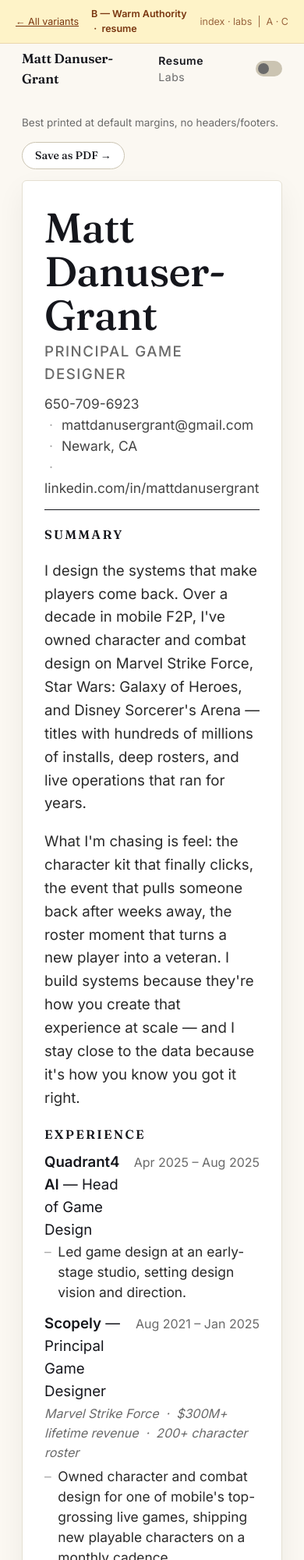
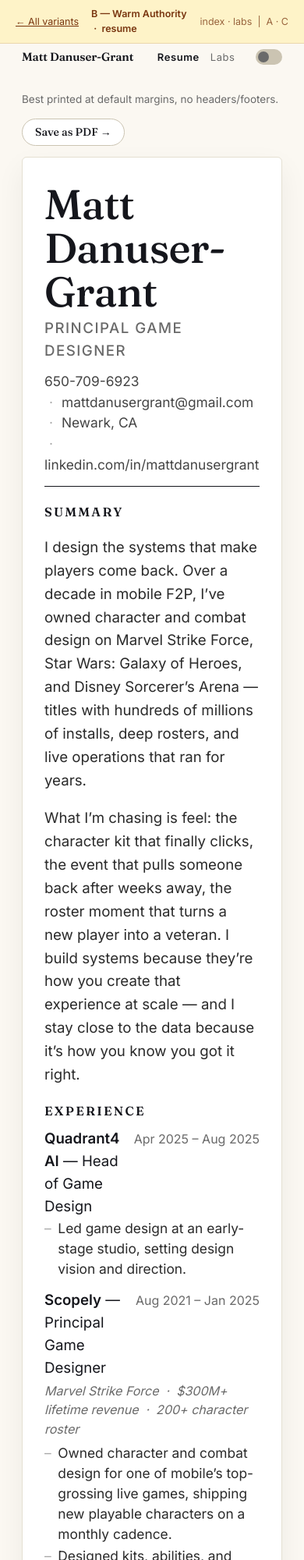
Before and after one commit to mattdanusergrant/mattdanusergrant, a plain HTML site: page variants/b-resume.html in a window 390 px wide. Shown: the top 2000 px of the page at 78% size. Drawn offline with Linux system fonts and the light colour scheme.

Commit message:
Builder: apply mobile nav fixes to variant resume pages

```diff
--- a/variants/b-resume.html
+++ b/variants/b-resume.html
@@ -20,7 +20,8 @@
   a{color:inherit;text-decoration:none}
   .site-wrap{max-width:960px;margin:0 auto;padding:0 28px}
   .nav{display:flex;justify-content:space-between;align-items:center;padding:24px 0 0;font-size:14px;color:var(--muted);letter-spacing:.04em}
-  .nav .brand{font-family:'Fraunces',serif;font-weight:600;font-size:17px;color:var(--ink);letter-spacing:-0.01em}
+  .nav .brand{font-family:'Fraunces',serif;font-weight:600;font-size:clamp(13px,3.8vw,17px);color:var(--ink);letter-spacing:-0.01em;white-space:nowrap}
+  .nav .links{display:flex;align-items:center;white-space:nowrap}
   .nav .links a{margin-left:22px;transition:color .15s}
   .nav .links a:hover{color:var(--ink)}
   .nav .links a.active{color:var(--ink);font-weight:600}
@@ -58,6 +59,7 @@
   .foot{margin:72px 0 0;padding-top:28px;border-top:1px solid var(--line);display:flex;justify-content:space-between;flex-wrap:wrap;gap:14px;color:var(--muted);font-size:14px}
   .foot a{color:var(--ink-2);border-bottom:1px solid transparent;transition:border-color .15s}
   .foot a:hover{border-color:var(--ink-2)}
+  @media (max-width:480px){.nav .links a{margin-left:14px;font-size:13px}.theme-toggle{margin-left:10px}}
   @media screen{.sheet{font-size:14pt}.r-header h1{font-size:40pt}.r-header .tagline{font-size:14pt}.contact{font-size:13pt}.section-label{font-size:12pt}.summary,.company,.job-title{font-size:14pt}.dates,.game-credit,.qa-titles{font-size:12pt}ul.bullets li{font-size:13pt}}
   @media print{@page{margin:.55in .7in;size:letter}:root,[data-theme="dark"]{--ink:#000;--ink-2:#222;--muted:#555;--line:#ddd;--line-2:#ccc;--bg:#fff;--paper:#fff}body{background:#fff;color:#000;font-size:10pt}.site-wrap{max-width:none;padding:0;margin:0}.nav,.print-hint,.foot,.no-print{display:none !important}.sheet{background:transparent;border:none;border-radius:0;padding:0;box-shadow:none}.job,.no-break{page-break-inside:avoid}a{color:inherit;text-decoration:none}}
 </style>
@@ -106,8 +108,8 @@
 
     <div class="section-label">Summary</div>
     <div class="summary no-break">
-      <p>I design the systems that make players come back. Over a decade in mobile F2P, I've owned character and combat design on Marvel Strike Force, Star Wars: Galaxy of Heroes, and Disney Sorcerer's Arena — titles with hundreds of millions of installs, deep rosters, and live operations that ran for years.</p>
-      <p>What I'm chasing is feel: the character kit that finally clicks, the event that pulls someone back after weeks away, the roster moment that turns a new player into a veteran. I build systems because they're how you create that experience at scale — and I stay close to the data because it's how you know you got it right.</p>
+      <p>I design the systems that make players come back. Over a decade in mobile F2P, I’ve owned character and combat design on Marvel Strike Force, Star Wars: Galaxy of Heroes, and Disney Sorcerer’s Arena — titles with hundreds of millions of installs, deep rosters, and live operations that ran for years.</p>
+      <p>What I’m chasing is feel: the character kit that finally clicks, the event that pulls someone back after weeks away, the roster moment that turns a new player into a veteran. I build systems because they’re how you create that experience at scale — and I stay close to the data because it’s how you know you got it right.</p>
     </div>
 
     <div class="section-label">Experience</div>
@@ -129,7 +131,7 @@
       </div>
       <div class="game-credit">Marvel Strike Force &nbsp;·&nbsp; $300M+ lifetime revenue &nbsp;·&nbsp; 200+ character roster</div>
       <ul class="bullets">
-        <li>Owned character and combat design for one of mobile's top-grossing live games, shipping new playable characters on a monthly cadence.</li>
+        <li>Owned character and combat design for one of mobile’s top-grossing live games, shipping new playable characters on a monthly cadence.</li>
         <li>Designed kits, abilities, and combat systems balanced for both PvE and competitive PvP play.</li>
         <li>Mentored and gave design direction to other designers, raising the bar on kit quality and design consistency across the team.</li>
         <li>Partnered across production, engineering, and live ops to land content that drove player engagement and retention.</li>
@@ -141,7 +143,7 @@
         <div><span class="company">Glu Mobile</span><span class="job-title"> — Sr. Game Designer</span></div>
         <span class="dates">Mar 2020 – Aug 2021</span>
       </div>
-      <div class="game-credit">Disney Sorcerer's Arena &nbsp;·&nbsp; $22M+ in launch-quarter bookings</div>
+      <div class="game-credit">Disney Sorcerer’s Arena &nbsp;·&nbsp; $22M+ in launch-quarter bookings</div>
       <ul class="bullets">
         <li>Designed characters and combat systems for a Disney/Pixar collectible RPG.</li>
         <li>Translated beloved Disney and Pixar characters into distinct, satisfying kits across an expanding PvE and PvP roster.</li>
```
Also changed, not shown: variants/a-resume.html (+6 -4 lines), variants/c-resume.html (+7 -5 lines).
